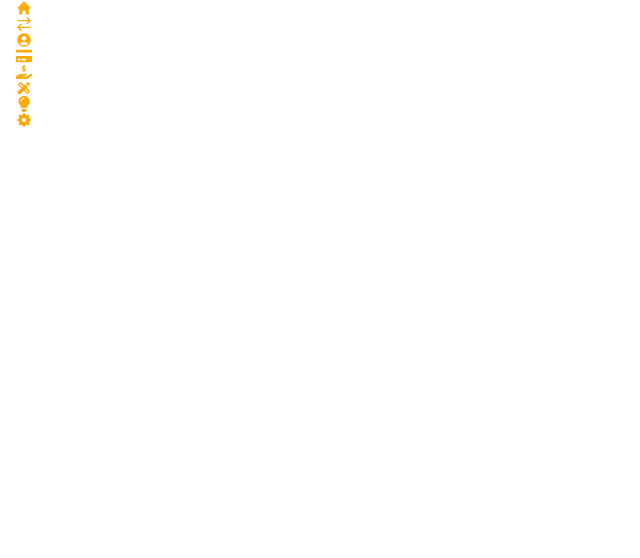
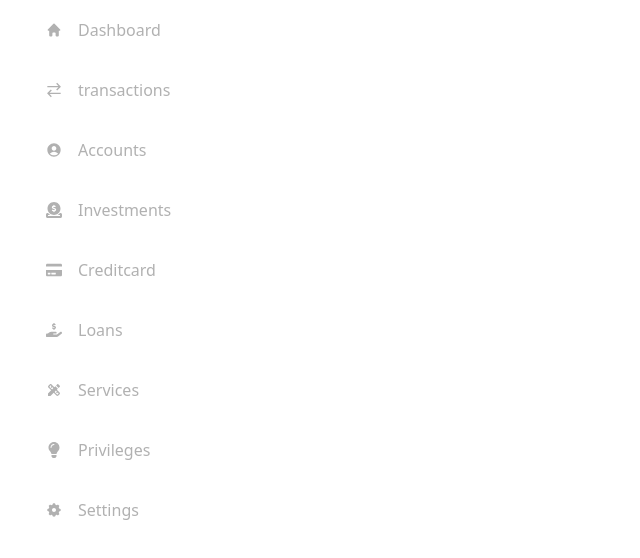
Before and after one commit to davita101/bank-dash, a Next.js app in the folder frontend/: page / in a window 1280 px wide. Shown: the top 558 px of the page, without its empty margins (0-640 px from the left). Built offline with nearby package versions, Linux system fonts and the light colour scheme.

Commit message:
sidebar change

```diff
--- a/frontend/src/app/hooks/IconRender.tsx
+++ b/frontend/src/app/hooks/IconRender.tsx
@@ -4,10 +4,12 @@ interface MyICons {
     src: React.FC, // function
 }
 
-const IconRender: React.FC<MyICons> = ({src}) => {
+
+const IconRender: React.FC<MyICons> = ({src},{text}) => {
 const Img = src
+const P = text
   return (
-    <div>
+    <div className='w-[25px] h-[25px] flex justify-center items-center'>
       <Img />
     </div>
   )
--- a/frontend/src/app/page.tsx
+++ b/frontend/src/app/page.tsx
@@ -4,7 +4,7 @@ import { Button } from "@/components/ui/button";
 
 export default function Home() {
   return (
-    <div className="container flex justify-between text-primary100">
+    <div className="">
 
       <Sidebar />
     </div>
--- a/frontend/src/components/Sidebar.tsx
+++ b/frontend/src/components/Sidebar.tsx
@@ -2,7 +2,7 @@ import IconRender from '@/app/hooks/IconRender'
 import Image from 'next/image'
 import React from 'react'
 import { FaCreditCard, FaLightbulb } from 'react-icons/fa'
-import { FaHandHoldingDollar } from 'react-icons/fa6'
+import { FaCircleDollarToSlot, FaHandHoldingDollar } from 'react-icons/fa6'
 import { GrTransaction } from 'react-icons/gr'
 import { HiMiniHome } from 'react-icons/hi2'
 import { MdAccountCircle, MdDesignServices } from 'react-icons/md'
@@ -21,6 +21,10 @@ const Sidebar = () => {
         {
             name: "Accounts",
             icon: MdAccountCircle
+        },
+        {
+            name: "Investments",
+            icon: FaCircleDollarToSlot
         },
         {
             name: "Creditcard",
@@ -45,9 +49,16 @@ const Sidebar = () => {
     ]
     console.log(typeof icons[0].icon)
     return (
-        <div>
+        <div className='bg-white text-primary400  w-[221px] h-[554px] '>
             {icons.map((item, index) => (
-                <IconRender key={index} src={item.icon} />
+
+                    <div className='flex gap-3 w-[189px] h-[60px] pl-[41px] justify-start items-center text-start '>
+
+                        <IconRender src={item.icon}  />
+                        <p>{item.name}</p>
+                    </div>
+
+
             ))}
         </div>
     )
--- a/frontend/tailwind.config.ts
+++ b/frontend/tailwind.config.ts
@@ -21,6 +21,7 @@ const config: Config = {
 			"primary200": "#343C6A",
 			"primary300": "#2D60FF",
 			"secondery": "#FE5C73",
+			"primary400":"#B1B1B1",
   			background: 'hsl(var(--background))',
   			foreground: 'hsl(var(--foreground))',
   			card: {
```
